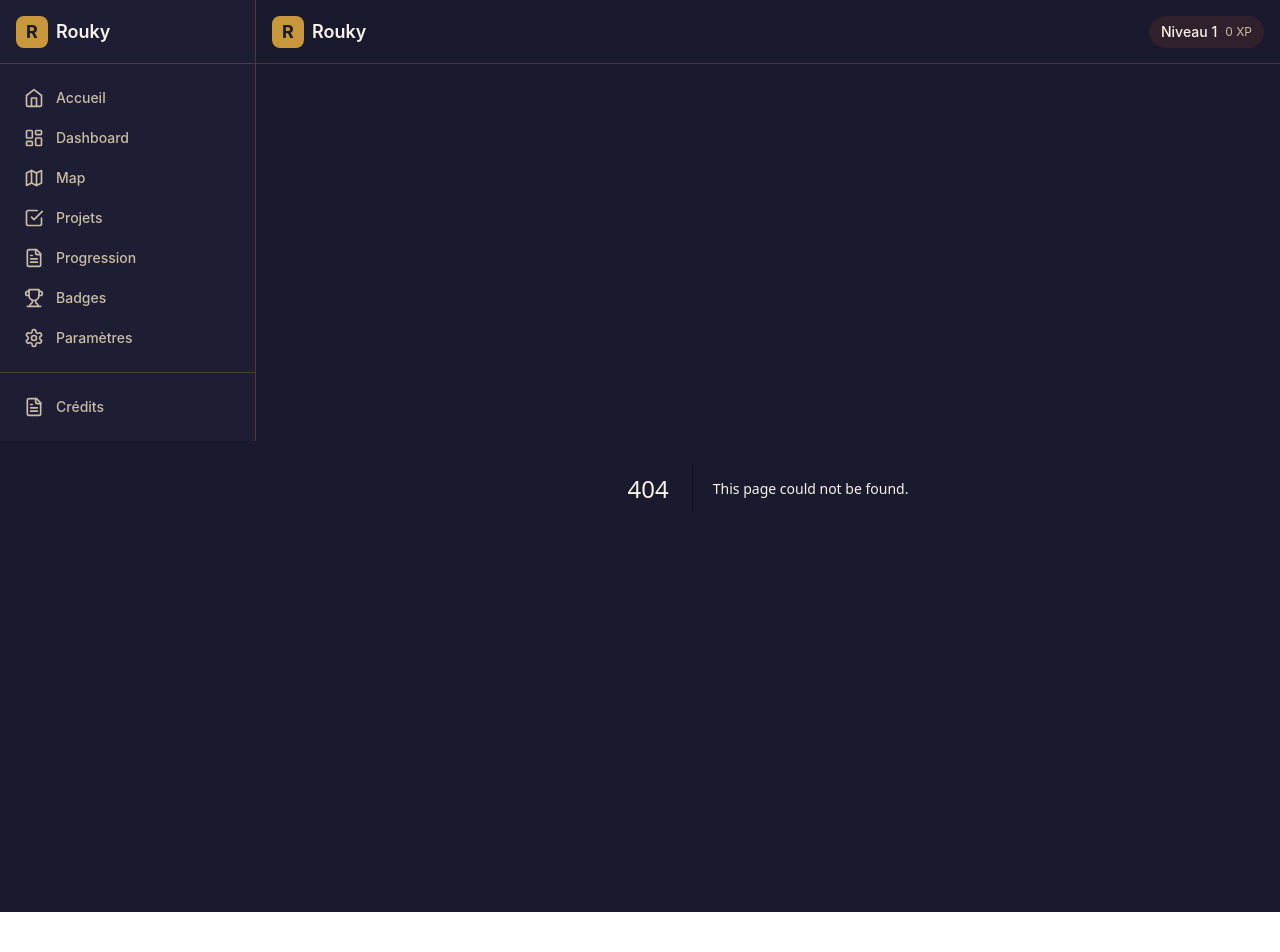
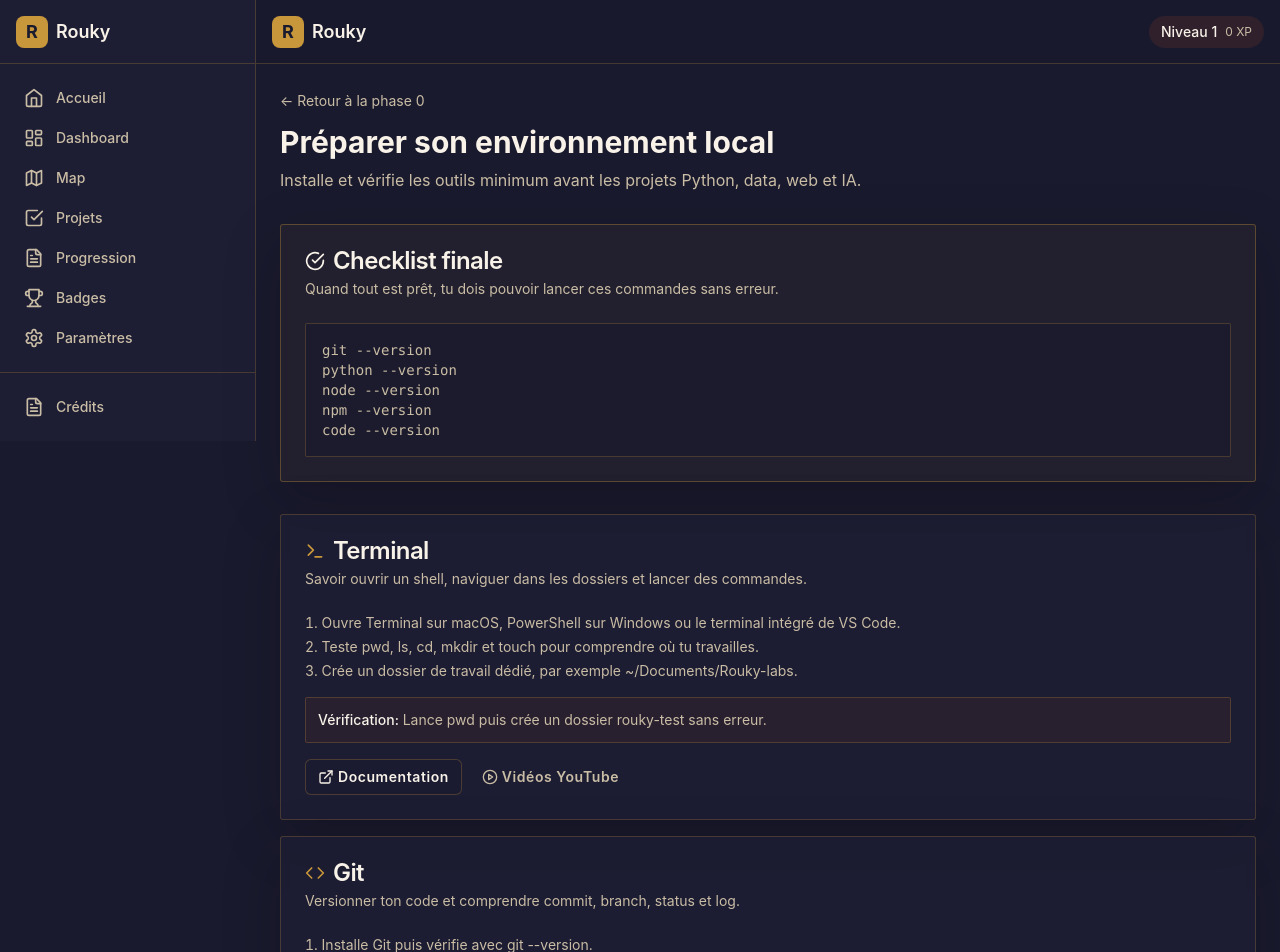
Before and after one commit to Redouxne/Rouky, a Next.js app: page /tutorials/local-environment in a window 1280 px wide. Before the commit this address had no page. Shown: the top 952 px of the page. Before the commit the page ends 912 px from the top, so only its background shows below. Built offline with nearby package versions, Linux system fonts and the light colour scheme.

Commit message:
Add local environment tutorial

```diff
--- /dev/null
+++ b/app/tutorials/local-environment/page.tsx
@@ -0,0 +1,196 @@
+import Link from 'next/link'
+import { Button } from '@/components/ui/button'
+import { Card, CardContent, CardDescription, CardHeader, CardTitle } from '@/components/ui/card'
+import {
+  CheckCircle,
+  Code,
+  ExternalLink,
+  Github,
+  KeyRound,
+  Monitor,
+  PlayCircle,
+  Terminal,
+} from 'lucide-react'
+
+const tools = [
+  {
+    title: 'Terminal',
+    icon: Terminal,
+    goal: 'Savoir ouvrir un shell, naviguer dans les dossiers et lancer des commandes.',
+    steps: [
+      'Ouvre Terminal sur macOS, PowerShell sur Windows ou le terminal intégré de VS Code.',
+      'Teste pwd, ls, cd, mkdir et touch pour comprendre où tu travailles.',
+      'Crée un dossier de travail dédié, par exemple ~/Documents/Rouky-labs.',
+    ],
+    verify: 'Lance pwd puis crée un dossier rouky-test sans erreur.',
+    docsUrl: 'https://code.visualstudio.com/docs/terminal/basics',
+    videoUrl: 'https://www.youtube.com/results?search_query=tutoriel+terminal+debutant+developpeur+francais',
+  },
+  {
+    title: 'Git',
+    icon: Code,
+    goal: 'Versionner ton code et comprendre commit, branch, status et log.',
+    steps: [
+      'Installe Git puis vérifie avec git --version.',
+      'Configure ton identité avec git config --global user.name et git config --global user.email.',
+      'Dans un dossier test, lance git init, git status, git add . puis git commit.',
+    ],
+    verify: 'git log doit afficher ton premier commit local.',
+    docsUrl: 'https://git-scm.com/book/fr/v2',
+    videoUrl: 'https://www.youtube.com/results?search_query=tutoriel+git+github+debutant+francais',
+  },
+  {
+    title: 'GitHub',
+    icon: Github,
+    goal: 'Créer un dépôt distant et pousser ton code pour validation Rouky.',
+    steps: [
+      'Crée un compte GitHub si nécessaire.',
+      'Crée un dépôt public de test, sans fichier initial si ton projet existe déjà en local.',
+      'Connecte le remote avec git remote add origin puis pousse avec git push.',
+    ],
+    verify: 'Ton dépôt GitHub doit afficher ton README et au moins un commit.',
+    docsUrl: 'https://docs.github.com/fr/get-started/start-your-journey/hello-world',
+    videoUrl: 'https://www.youtube.com/results?search_query=creer+repo+github+push+projet+francais',
+  },
+  {
+    title: 'Python',
+    icon: Code,
+    goal: 'Préparer l’environnement Python utilisé dans les phases data, ML et agents.',
+    steps: [
+      'Installe Python 3.11 ou plus récent.',
+      'Vérifie python --version ou python3 --version selon ton système.',
+      'Crée un environnement virtuel avec python -m venv .venv puis active-le.',
+      'Installe pytest dans l’environnement et vérifie python -m pytest --version.',
+    ],
+    verify: 'python --version et pip --version doivent répondre depuis ton environnement activé.',
+    docsUrl: 'https://docs.python.org/fr/3/tutorial/venv.html',
+    videoUrl: 'https://www.youtube.com/results?search_query=installer+python+venv+pytest+francais',
+  },
+  {
+    title: 'Node.js',
+    icon: Monitor,
+    goal: 'Pouvoir lancer des apps web et outils JavaScript modernes.',
+    steps: [
+      'Installe Node.js LTS.',
+      'Vérifie node --version et npm --version.',
+      'Crée un dossier test puis lance npm init -y.',
+    ],
+    verify: 'node --version doit retourner une version LTS récente.',
+    docsUrl: 'https://nodejs.org/fr/download',
+    videoUrl: 'https://www.youtube.com/results?search_query=installer+nodejs+npm+francais',
+  },
+  {
+    title: 'VS Code',
+    icon: Monitor,
+    goal: 'Avoir un éditeur stable avec terminal, extensions et formatage.',
+    steps: [
+      'Installe VS Code.',
+      'Ajoute les extensions Python, GitHub Pull Requests, ESLint et Prettier.',
+      'Ouvre ton dossier projet avec code . depuis le terminal.',
+    ],
+    verify: 'Le terminal intégré doit pouvoir lancer git --version, python --version et node --version.',
+    docsUrl: 'https://code.visualstudio.com/docs',
+    videoUrl: 'https://www.youtube.com/results?search_query=configuration+vs+code+python+javascript+git+francais',
+  },
+  {
+    title: 'Secrets et variables .env',
+    icon: KeyRound,
+    goal: 'Éviter de publier des clés API dans GitHub.',
+    steps: [
+      'Crée un fichier .env.local pour les secrets locaux.',
+      'Ajoute .env, .env.local et les variantes de secrets dans .gitignore.',
+      'Stocke les clés Vercel, OpenAI ou base de données uniquement dans les variables d’environnement.',
+    ],
+    verify: 'git status ne doit jamais proposer de committer un fichier .env.',
+    docsUrl: 'https://vercel.com/docs/environment-variables',
+    videoUrl: 'https://www.youtube.com/results?search_query=variables+environnement+env+gitignore+vercel+francais',
+  },
+]
+
+export const dynamic = 'force-dynamic'
+
+export default function LocalEnvironmentTutorialPage() {
+  return (
+    <div className="container mx-auto max-w-5xl">
+      <div className="space-y-8">
+        <div className="space-y-3">
+          <Link href="/roadmap/phase-0" className="inline-flex items-center gap-2 text-sm text-muted-foreground hover:text-foreground">
+            ← Retour à la phase 0
+          </Link>
+          <div>
+            <h1 className="text-3xl font-bold">Préparer son environnement local</h1>
+            <p className="mt-2 max-w-3xl text-muted-foreground">
+              Installe et vérifie les outils minimum avant les projets Python, data, web et IA.
+            </p>
+          </div>
+        </div>
+
+        <Card className="border-primary/35 bg-primary/5">
+          <CardHeader>
+            <CardTitle className="flex items-center gap-2">
+              <CheckCircle className="h-5 w-5" />
+              Checklist finale
+            </CardTitle>
+            <CardDescription>
+              Quand tout est prêt, tu dois pouvoir lancer ces commandes sans erreur.
+            </CardDescription>
+          </CardHeader>
+          <CardContent>
+            <pre className="overflow-x-auto rounded-[2px] border border-border bg-background/70 p-4 text-sm text-muted-foreground">
+{`git --version
+python --version
+node --version
+npm --version
+code --version`}
+            </pre>
+          </CardContent>
+        </Card>
+
+        <div className="grid gap-4">
+          {tools.map((tool) => {
+            const Icon = tool.icon
+
+            return (
+              <Card key={tool.title}>
+                <CardHeader>
+                  <CardTitle className="flex items-center gap-2">
+                    <Icon className="h-5 w-5 text-primary" />
+                    {tool.title}
+                  </CardTitle>
+                  <CardDescription>{tool.goal}</CardDescription>
+                </CardHeader>
+                <CardContent className="space-y-4">
+                  <ol className="list-inside list-decimal space-y-1 text-sm text-muted-foreground">
+                    {tool.steps.map((step) => (
+                      <li key={step}>{step}</li>
+                    ))}
+                  </ol>
+
+                  <div className="rounded-[2px] border border-border bg-muted/30 p-3 text-sm">
+                    <span className="font-medium text-foreground">Vérification: </span>
+                    <span className="text-muted-foreground">{tool.verify}</span>
+                  </div>
+
+                  <div className="flex flex-wrap gap-2">
+                    <Button asChild variant="outline" size="sm">
+                      <Link href={tool.docsUrl} target="_blank" rel="noreferrer">
+                        <ExternalLink className="mr-1 h-4 w-4" />
+                        Documentation
+                      </Link>
+                    </Button>
+                    <Button asChild variant="ghost" size="sm">
+                      <Link href={tool.videoUrl} target="_blank" rel="noreferrer">
+                        <PlayCircle className="mr-1 h-4 w-4" />
+                        Vidéos YouTube
+                      </Link>
+                    </Button>
+                  </div>
+                </CardContent>
+              </Card>
+            )
+          })}
+        </div>
+      </div>
+    </div>
+  )
+}
--- a/components/roadmap/PhaseDetailClient.tsx
+++ b/components/roadmap/PhaseDetailClient.tsx
@@ -381,7 +381,7 @@ export function PhaseDetailClient({ phase, phases }: PhaseDetailClientProps) {
               <CheckSquare className="h-5 w-5" />
               Tâches ({phase.tasks.length})
             </CardTitle>
-            <CardDescription>Chaque case cochée est sauvegardée dans ce navigateur.</CardDescription>
+            <CardDescription>Tâches pratiques à accomplir</CardDescription>
           </CardHeader>
           <CardContent className="space-y-3">
             {phase.tasks.map((task, index) => {
@@ -396,13 +396,23 @@ export function PhaseDetailClient({ phase, phases }: PhaseDetailClientProps) {
                     onCheckedChange={() => toggleTask(task.id)}
                     className="mt-1 data-[state=checked]:border-primary data-[state=checked]:bg-primary"
                   />
-                  <label htmlFor={`task-${phase.id}-${index}`} className="flex-1 cursor-pointer text-sm">
-                    {task.title}
-                    {task.description && (
-                      <span className="mt-1 block text-xs leading-relaxed text-muted-foreground">{task.description}</span>
+                  <div className="flex-1">
+                    <label htmlFor={`task-${phase.id}-${index}`} className="block cursor-pointer text-sm">
+                      {task.title}
+                      {task.description && (
+                        <span className="mt-1 block text-xs leading-relaxed text-muted-foreground">{task.description}</span>
+                      )}
+                      <span className="block text-xs text-muted-foreground">+{task.xp} XP</span>
+                    </label>
+                    {task.resourceHref && (
+                      <Button asChild variant="ghost" size="sm" className="mt-2 h-8 px-2">
+                        <Link href={task.resourceHref}>
+                          <ExternalLink className="mr-1 h-4 w-4" />
+                          {task.resourceLabel || 'Voir la ressource'}
+                        </Link>
+                      </Button>
                     )}
-                    <span className="block text-xs text-muted-foreground">+{task.xp} XP</span>
-                  </label>
+                  </div>
                 </div>
               )
             })}
--- a/lib/roadmap-data.ts
+++ b/lib/roadmap-data.ts
@@ -332,11 +332,13 @@ const generateTasks = (phaseId: string, taskTitles: string[]): Task[] => {
 
 const createTasks = (
   phaseId: string,
-  tasks: Array<{ title: string; description: string }>
+  tasks: Array<{ title: string; description: string; resourceHref?: string; resourceLabel?: string }>
 ): Task[] => tasks.map((task, index) => ({
   id: `task-${phaseId}-${index}`,
   title: task.title,
   description: task.description,
+  resourceHref: task.resourceHref,
+  resourceLabel: task.resourceLabel,
   xp: XP_VALUES.task,
 }))
 
@@ -360,6 +362,8 @@ const phase0Tasks = createTasks('0', [
   {
     title: 'Préparer son environnement local',
     description: 'Installer Python, Git, VS Code, terminal, compte GitHub et vérifier que chaque outil fonctionne.',
+    resourceHref: '/tutorials/local-environment',
+    resourceLabel: 'Voir le tuto environnement local',
   },
   {
     title: 'Créer son espace portfolio',
--- a/types/roadmap.ts
+++ b/types/roadmap.ts
@@ -70,6 +70,8 @@ export interface Task {
   id: string
   title: string
   description?: string
+  resourceHref?: string
+  resourceLabel?: string
   xp: number
 }
 
```
